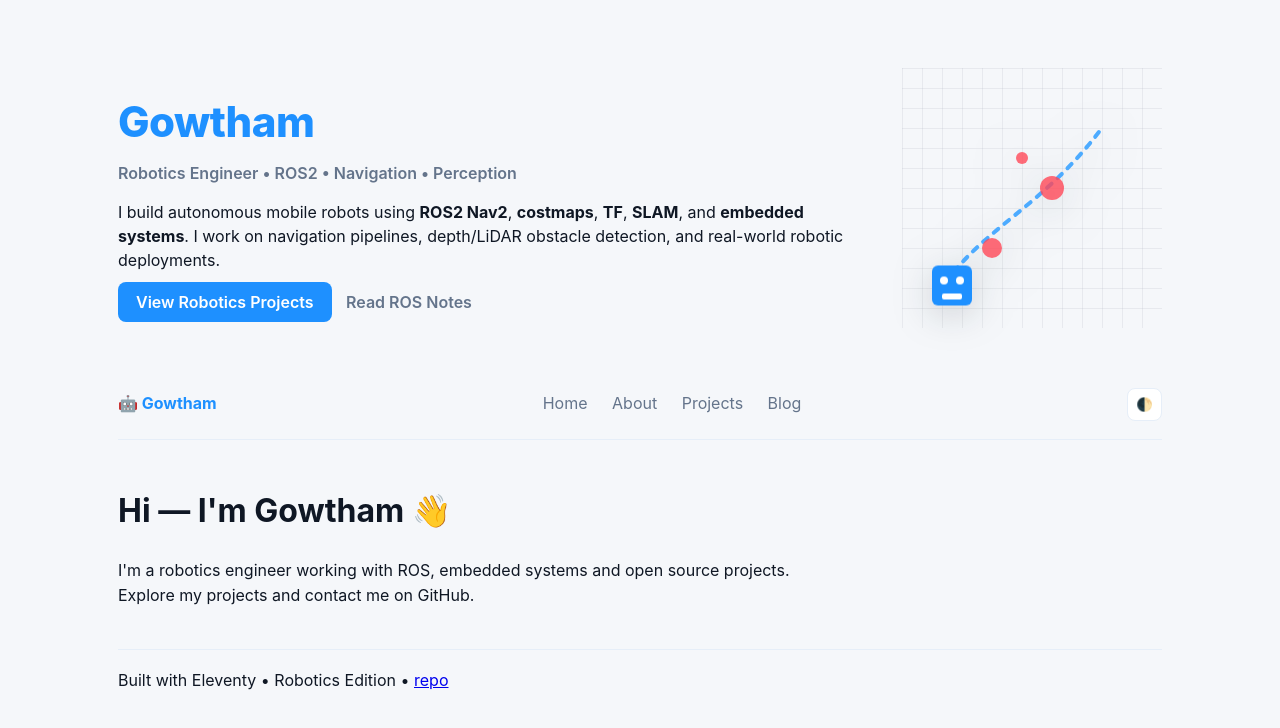
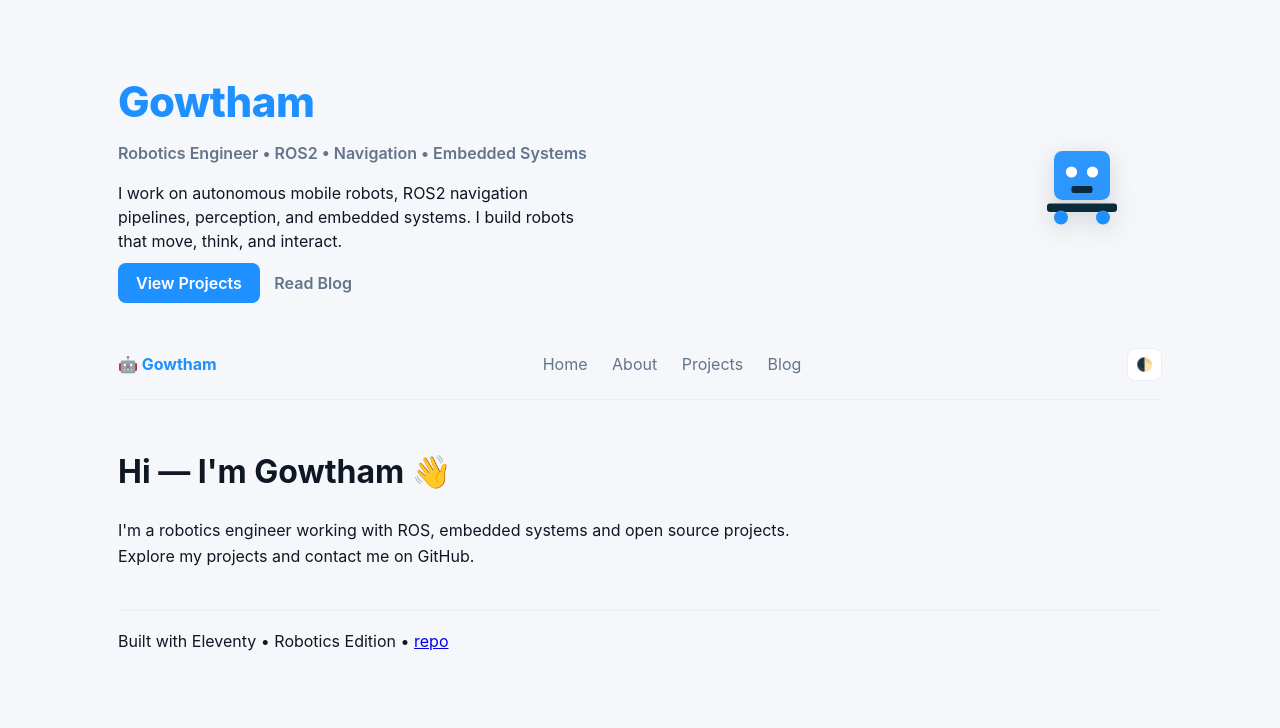
Before and after one commit to GowthamA1963/gowthama1963.github.io, an Eleventy site: page src/index.md in a window 1280 px wide. Built offline with nearby package versions, Linux system fonts and the light colour scheme; Eleventy itself is replaced by a stand-in of ours; files that its build step writes are made by us from their sources.

Commit message:
new hero

```diff
--- a/assets/style.css
+++ b/assets/style.css
@@ -96,6 +96,12 @@ code{font-family: ui-monospace, SFMono-Regular, Menlo, Monaco, "Roboto Mono", mo
   margin-bottom: 12px;
 }
 
+/* Minimal Robotics Hero */
+.minimal-hero {
+  padding: 40px 0;
+  margin-bottom: 12px;
+}
+
 .hero-container {
   display: flex;
   gap: 32px;
@@ -108,7 +114,7 @@ code{font-family: ui-monospace, SFMono-Regular, Menlo, Monaco, "Roboto Mono", mo
 }
 
 .hero-title {
-  font-size: 42px;
+  font-size: 40px;
   margin: 0;
   color: var(--accent);
   font-weight: 800;
@@ -123,8 +129,8 @@ code{font-family: ui-monospace, SFMono-Regular, Menlo, Monaco, "Roboto Mono", mo
 
 .hero-desc {
   margin: 14px 0;
-  color: var(--text);
   line-height: 1.5;
+  max-width: 480px;
 }
 
 .hero-buttons {
@@ -155,39 +161,27 @@ code{font-family: ui-monospace, SFMono-Regular, Menlo, Monaco, "Roboto Mono", mo
   color: var(--accent);
 }
 
-/* Right side robot visualization */
+/* Right-side robot illustration */
 .hero-right {
-  flex: 0 0 260px;
+  flex: 0 0 160px;
+  display: flex;
+  align-items: center;
+  justify-content: center;
 }
 
-.nav2-robot {
-  filter: drop-shadow(0 8px 18px rgba(10,20,30,0.18));
+/* Subtle floating animation */
+.mini-robot {
+  animation: floatMini 4s ease-in-out infinite;
+  filter: drop-shadow(0 6px 12px rgba(0,0,0,0.15));
 }
 
-/* Animated planned path (Nav2 style) */
-.nav2-path {
-  stroke-dasharray: 6 8;
-  animation: dash 2s linear infinite;
+@keyframes floatMini {
+  0% { transform: translateY(0); }
+  50% { transform: translateY(-6px); }
+  100% { transform: translateY(0); }
 }
 
-@keyframes dash {
-  to {
-    stroke-dashoffset: 100;
-  }
-}
-
-/* Robot floating animation */
-.robot-icon {
-  animation: floatNav2 4s ease-in-out infinite;
-}
-
-@keyframes floatNav2 {
-  0% { transform: translate(30px,200px); }
-  50% { transform: translate(30px,195px); }
-  100% { transform: translate(30px,200px); }
-}
-
-/* Mobile responsiveness */
+/* Mobile */
 @media (max-width: 820px) {
   .hero-container {
     flex-direction: column;
--- a/src/_includes/layout.njk
+++ b/src/_includes/layout.njk
@@ -11,60 +11,35 @@
 </head>
 
 <body>
-  <!-- HERO: Nav2 / ROS2 Themed -->
-<section class="hero nav2-hero">
+ <!-- HERO: Minimal Robotics Theme -->
+<section class="hero minimal-hero">
   <div class="hero-container">
 
     <div class="hero-left">
       <h1 class="hero-title">Gowtham</h1>
-      <p class="hero-subtitle">Robotics Engineer • ROS2 • Navigation • Perception</p>
+      <p class="hero-subtitle">Robotics Engineer • ROS2 • Navigation • Embedded Systems</p>
 
       <p class="hero-desc">
-        I build autonomous mobile robots using <strong>ROS2 Nav2</strong>,
-        <strong>costmaps</strong>, <strong>TF</strong>, <strong>SLAM</strong>, and
-        <strong>embedded systems</strong>.
-        I work on navigation pipelines, depth/LiDAR obstacle detection,
-        and real-world robotic deployments.
+        I work on autonomous mobile robots, ROS2 navigation pipelines, perception,
+        and embedded systems. I build robots that move, think, and interact.
       </p>
 
       <div class="hero-buttons">
-        <a href="/projects/" class="btn-primary">View Robotics Projects</a>
-        <a href="/blog/" class="btn-secondary">Read ROS Notes</a>
+        <a href="/projects/" class="btn-primary">View Projects</a>
+        <a href="/blog/" class="btn-secondary">Read Blog</a>
       </div>
     </div>
 
     <div class="hero-right">
-      <!-- NAV2 themed robot visualization -->
-      <svg width="260" height="260" viewBox="0 0 260 260" class="nav2-robot">
-        <!-- Grid -->
-        <defs>
-          <pattern id="grid" width="20" height="20" patternUnits="userSpaceOnUse">
-            <path d="M 20 0 L 0 0 0 20" fill="none" stroke="rgba(110,120,140,0.2)" stroke-width="1"/>
-          </pattern>
-        </defs>
-        <rect width="100%" height="100%" fill="url(#grid)" />
-
-        <!-- Path planned (Bezier path) -->
-        <path d="M40 220 C 80 160, 140 140, 200 60"
-              stroke="#4dabff"
-              stroke-width="4"
-              fill="none"
-              stroke-linecap="round"
-              class="nav2-path"/>
-
-        <!-- Local costmap obstacles -->
-        <circle cx="90" cy="180" r="10" fill="#ff4757" opacity="0.8"/>
-        <circle cx="150" cy="120" r="12" fill="#ff4757" opacity="0.8"/>
-        <circle cx="120" cy="90" r="6" fill="#ff4757" opacity="0.8"/>
-
-        <!-- Robot icon -->
-        <g class="robot-icon" transform="translate(30,200)">
-          <rect width="40" height="40" rx="6" fill="#1e90ff"/>
-          <circle cx="12" cy="15" r="4" fill="#fff"/>
-          <circle cx="28" cy="15" r="4" fill="#fff"/>
-          <rect x="10" y="28" width="20" height="6" rx="2" fill="#fff"/>
-        </g>
-
+      <!-- Minimal robot illustration -->
+      <svg class="mini-robot" width="140" height="140" viewBox="0 0 200 200">
+        <rect x="60" y="60" width="80" height="70" rx="12" fill="#1e90ff" opacity="0.92"/>
+        <circle cx="85" cy="90" r="8" fill="#fff"/>
+        <circle cx="115" cy="90" r="8" fill="#fff"/>
+        <rect x="85" y="110" width="30" height="10" rx="3" fill="#0b2a3a"/>
+        <rect x="50" y="135" width="100" height="12" rx="4" fill="#0b2a3a"/>
+        <circle cx="70" cy="155" r="10" fill="#1e90ff"/>
+        <circle cx="130" cy="155" r="10" fill="#1e90ff"/>
       </svg>
     </div>
 
@@ -99,7 +74,7 @@
 
   <footer class="site-footer">
     <hr class="divider"/>
-    <p>Built with Eleventy • Robotics Edition • <a href="https://github.com/yourusername/reponame">repo</a></p>
+    <p>Built with Eleventy • Robotics Edition • <a href="https://github.com/GowthamA1963/gowthama1963.github.io">repo</a></p>
   </footer>
 
   <!-- Prism JS -->
```
Also changed, not shown: 6 other files.
